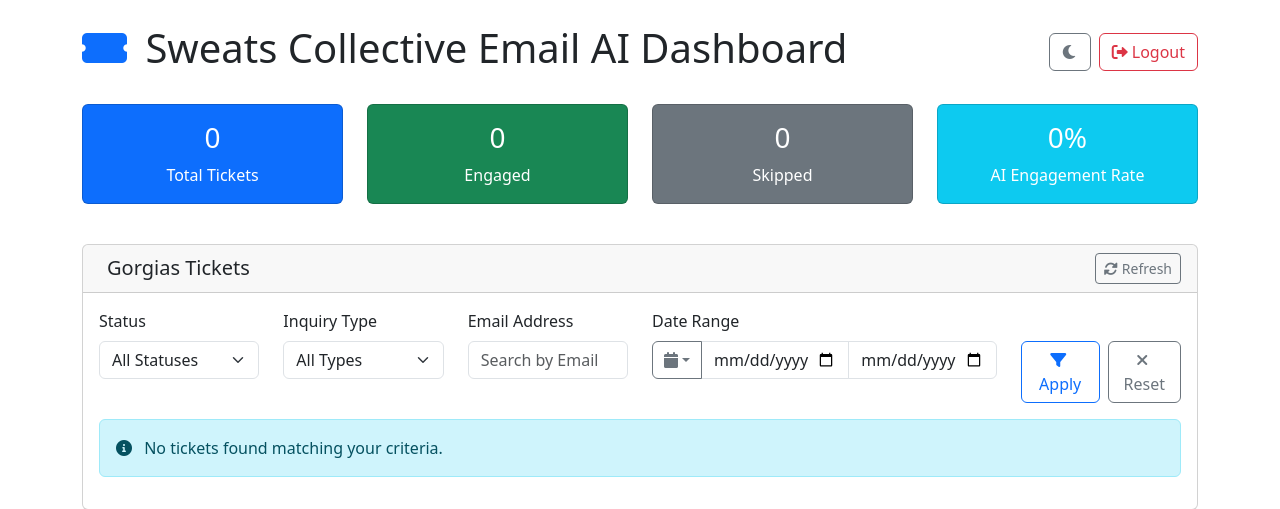
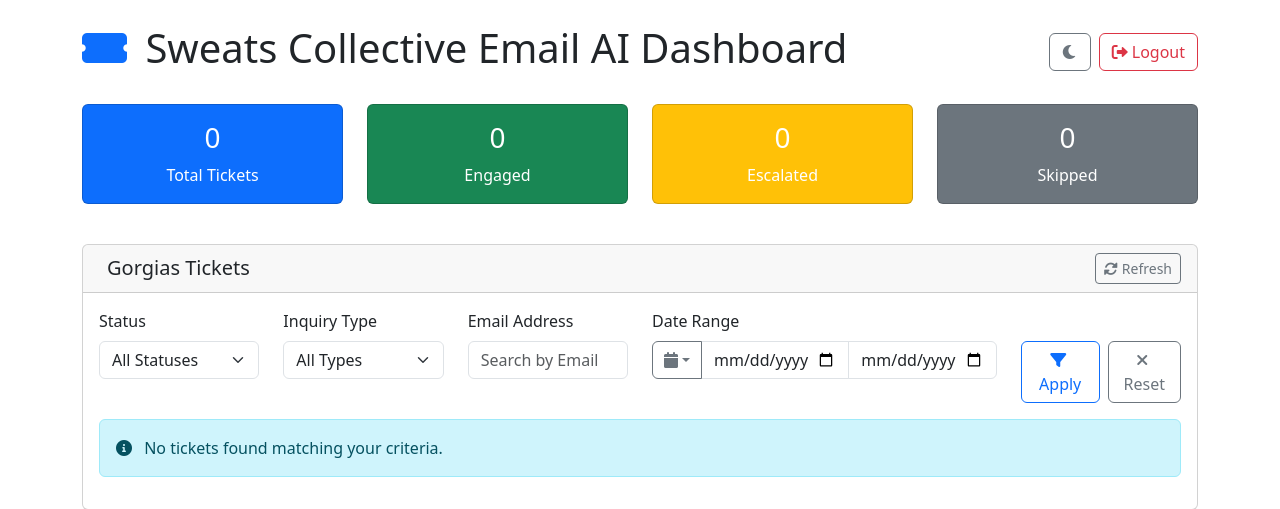
Before and after one commit to tsizzybots/platform_5ive_replit, a Flask app: page / in a window 1280 px wide. Shown: the top 509 px of the page. Run offline with Flask 3, Linux system fonts and the light colour scheme; the visitor is signed in with stand-in values (Sample User, id 1); data that the repository does not hold is empty; some libraries are stand-ins or nearby versions.

Commit message:
Enhance ticket management with escalated stats and improved confirmation
Implements ticket escalation status, displays escalated ticket counts, and replaces the delete confirmation alert with a modal.

Replit-Commit-Author: Agent
Replit-Commit-Session-Id: dcbac281-97a1-425d-ad5f-434a31a5abaf
Replit-Commit-Screenshot-Url: https://storage.googleapis.com/screenshot-production-us-central1/ba429c87-61e2-4e23-8478-cca26b3ff855/b2407791-9cf5-4546-bdeb-c56dbdfd13b7.jpg

```diff
--- a/routes.py
+++ b/routes.py
@@ -308,13 +308,15 @@ def get_stats():
                 pass  # Ignore invalid date format
 
         total_inquiries = query.count()
-        engaged_inquiries = query.filter(EmailInquiry.engaged == True).count()
+        engaged_inquiries = query.filter(EmailInquiry.status == 'Engaged').count()
+        escalated_inquiries = query.filter(EmailInquiry.status == 'Escalated').count()
 
         return jsonify({
             'status': 'success',
             'data': {
                 'total_inquiries': total_inquiries,
                 'engaged_inquiries': engaged_inquiries,
+                'escalated_inquiries': escalated_inquiries,
                 'engagement_rate': round((engaged_inquiries / total_inquiries * 100), 2) if total_inquiries > 0 else 0
             }
         })
--- a/schemas.py
+++ b/schemas.py
@@ -18,12 +18,12 @@ class EmailInquirySchema(Schema):
     updated_at = fields.DateTime(dump_only=True)
 
 class EmailInquiryUpdateSchema(Schema):
-    status = fields.String(validate=validate.OneOf(['engaged', 'skipped']))
+    status = fields.String(validate=validate.OneOf(['engaged', 'skipped', 'escalated']))
     engaged = fields.Boolean()
     ai_response = fields.String(allow_none=True)
 
 class EmailInquiryQuerySchema(Schema):
-    status = fields.String(validate=validate.OneOf(['Engaged', 'Skipped']))
+    status = fields.String(validate=validate.OneOf(['Engaged', 'Escalated', 'Skipped']))
     engaged = fields.Boolean()
     sender_email = fields.Email()
     ticket_id = fields.String()
--- a/static/app.js
+++ b/static/app.js
@@ -91,6 +91,9 @@ async function loadStats(dateFilters = {}) {
 // Display statistics as cards
 function displayStats(stats) {
     const container = document.getElementById('statsContainer');
+    const escalatedCount = stats.escalated_inquiries || 0;
+    const skippedCount = stats.total_inquiries - stats.engaged_inquiries - escalatedCount;
+
     container.innerHTML = `
         <div class="col-lg-3 col-md-6 mb-3">
             <div class="card stats-card bg-primary text-white">
@@ -109,18 +112,18 @@ function displayStats(stats) {
             </div>
         </div>
         <div class="col-lg-3 col-md-6 mb-3">
-            <div class="card stats-card bg-secondary text-white">
+            <div class="card stats-card bg-warning text-white">
                 <div class="card-body text-center">
-                    <h3 class="card-title">${stats.total_inquiries - stats.engaged_inquiries}</h3>
-                    <p class="card-text mb-0">Skipped</p>
+                    <h3 class="card-title">${escalatedCount}</h3>
+                    <p class="card-text mb-0">Escalated</p>
                 </div>
             </div>
         </div>
         <div class="col-lg-3 col-md-6 mb-3">
-            <div class="card stats-card bg-info text-white">
+            <div class="card stats-card bg-secondary text-white">
                 <div class="card-body text-center">
-                    <h3 class="card-title">${stats.engagement_rate}%</h3>
-                    <p class="card-text mb-0">AI Engagement Rate</p>
+                    <h3 class="card-title">${skippedCount}</h3>
+                    <p class="card-text mb-0">Skipped</p>
                 </div>
             </div>
         </div>
@@ -429,13 +432,25 @@ async function viewTicketDetails(id) {
     }
 }
 
-// Delete ticket
+// Delete ticket with modal confirmation
+let ticketToDelete = null;
+
 async function deleteTicket(id) {
-    if (!confirm('Are you sure you want to delete this ticket?')) {
-        return;
+    ticketToDelete = id;
+    const modal = new bootstrap.Modal(document.getElementById('deleteConfirmModal'));
+    modal.show();
 }
 
-    const result = await apiRequest(`/api/inquiries/${id}`, {
+// Handle confirm delete button click
+document.addEventListener('DOMContentLoaded', function() {
+    const confirmDeleteBtn = document.getElementById('confirmDeleteBtn');
+    if (confirmDeleteBtn) {
+        confirmDeleteBtn.addEventListener('click', async function() {
+            if (ticketToDelete) {
+                const modal = bootstrap.Modal.getInstance(document.getElementById('deleteConfirmModal'));
+                modal.hide();
+
+                const result = await apiRequest(`/api/inquiries/${ticketToDelete}`, {
                     method: 'DELETE'
                 });
 
@@ -446,7 +461,12 @@ async function deleteTicket(id) {
                 } else {
                     showAlert('Failed to delete ticket: ' + result.data.message, 'danger');
                 }
+
+                ticketToDelete = null;
             }
+        });
+    }
+});
 
 // Helper functions
 function getStatusBadge(status) {
--- a/templates/index.html
+++ b/templates/index.html
@@ -97,6 +97,7 @@
                                 <select class="form-select" id="statusFilter">
                                     <option value="">All Statuses</option>
                                     <option value="Engaged">Engaged</option>
+                                    <option value="Escalated">Escalated</option>
                                     <option value="Skipped">Skipped</option>
                                 </select>
                             </div>
@@ -221,6 +222,33 @@
         </div>
     </div>
 
+    <!-- Delete Confirmation Modal -->
+    <div class="modal fade" id="deleteConfirmModal" tabindex="-1" aria-labelledby="deleteConfirmModalLabel" aria-hidden="true">
+        <div class="modal-dialog">
+            <div class="modal-content">
+                <div class="modal-header">
+                    <h5 class="modal-title" id="deleteConfirmModalLabel">
+                        <i class="fas fa-exclamation-triangle text-warning me-2"></i>Confirm Delete
+                    </h5>
+                    <button type="button" class="btn-close" data-bs-dismiss="modal" aria-label="Close"></button>
+                </div>
+                <div class="modal-body">
+                    <p>Are you sure you want to delete this ticket? This action cannot be undone.</p>
+                    <div class="alert alert-warning d-flex align-items-center" role="alert">
+                        <i class="fas fa-exclamation-triangle me-2"></i>
+                        <div>This will permanently remove the ticket from the database.</div>
+                    </div>
+                </div>
+                <div class="modal-footer">
+                    <button type="button" class="btn btn-secondary" data-bs-dismiss="modal">Cancel</button>
+                    <button type="button" class="btn btn-danger" id="confirmDeleteBtn">
+                        <i class="fas fa-trash me-1"></i>Delete Ticket
+                    </button>
+                </div>
+            </div>
+        </div>
+    </div>
+
     <script src="https://cdn.jsdelivr.net/npm/bootstrap@5.3.0/dist/js/bootstrap.bundle.min.js"></script>
     <script src="{{ url_for('static', filename='app.js') }}"></script>
 </body>
```
Lines whose indentation alone changed are shown as unchanged.
